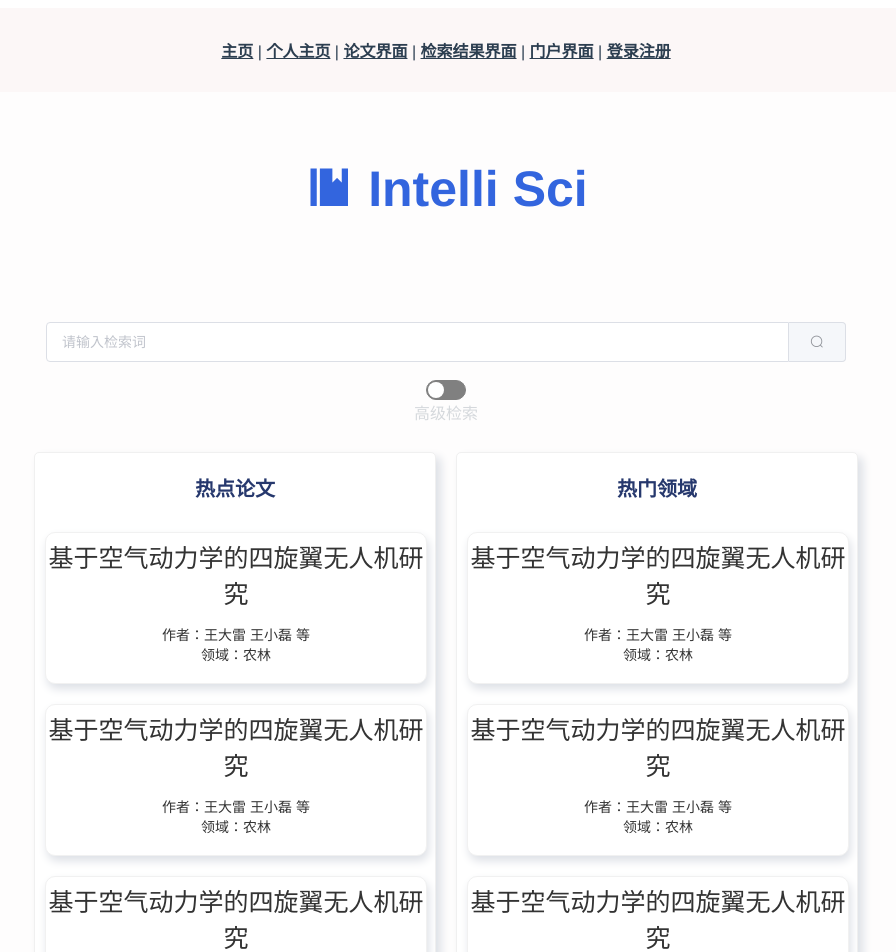
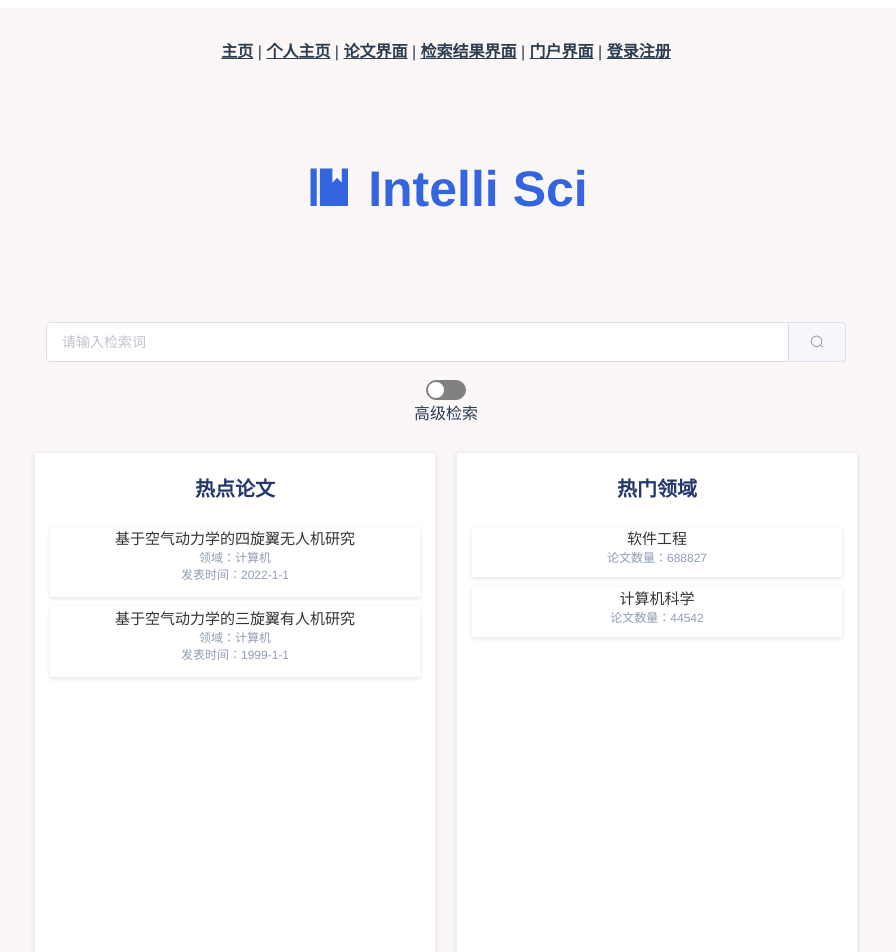
Before and after one commit to iL1nks/Vue-2022-Autumn, a Vue app: page / in a window 1280 px wide. Shown: the top 952 px of the page, without its empty margins (194-1090 px from the left). Built offline with nearby package versions, Linux system fonts and the light colour scheme; no server answers.

Commit message:
主页小改动

```diff
--- a/src/views/HomePageView.vue
+++ b/src/views/HomePageView.vue
@@ -76,72 +76,50 @@
 
 <br>
 
-
-  <!-- <el-container>
-  <el-header>Header</el-header>
-  <el-main>Main</el-main>
-</el-container> -->
-
-<!-- <img src="../assets/LoginBackground1.png" height="693" width="1536" style="position: absolute;left: 0px;top: 60px "> -->
-
-
-
 <div class="front">
   <div id="divs">
   <div class="div" id="div1">
     <div><p class="title_of_tuijian">热点论文</p></div>
     <!-- <div class="line"></div> -->
 
-    <div class="div_inside">
+    <div class="div_inside" v-for="(article, index) in recommend_articles" :key="index">
                     <div>
-      <a href="#" class="title_inside"> {{title1}}
-        <p class="otherifo_inside">作者：{{author1}} {{author2}} {{author3}}等<br>领域：{{field1}}</p>
+                      <el-row>
+
+                        <el-col>
+                          <a href="#" class="title_inside"> {{article.title}}
+                          <div>
+                            <!-- <div><span class="otherifo_inside">作者：{{article.author_name}} {{author2}} </span> </div> -->
+                            <div><span class="otherifo_inside">领域：{{article.field}} </span></div>
+                            <div><span class="otherifo_inside">发表时间：{{article.date}} </span></div>
+                          </div>
                           </a>
+
+                        </el-col>
+                      </el-row>
                     </div>
                   </div>
-
-    <div class="div_inside">
-      <div>
-      <a href="#" class="title_inside"> {{title1}}
-        <p class="otherifo_inside">作者：{{author1}} {{author2}} {{author3}}等<br>领域：{{field1}}</p>
-      </a>
-      </div>
-    </div>
-
-    <div class="div_inside">
-      <div>
-      <a href="#" class="title_inside"> {{title1}}
-        <p class="otherifo_inside">作者：{{author1}} {{author2}} {{author3}}等<br>领域：{{field1}}</p>
-      </a>
-      </div>
-    </div>
+                  <!-- <div class="line"></div> -->
 
   </div>
   <div class="div" id="div2">
     <div><p class="title_of_tuijian">热门领域</p></div>
-    <!-- <div class="line"></div> -->
 
-    <div class="div_inside">
+    <div class="div_inside2" v-for="(field, index) in fields" :key="index">
                     <div>
-      <a href="#" class="title_inside"> {{title1}}
-        <p class="otherifo_inside">作者：{{author1}} {{author2}} {{author3}}等<br>领域：{{field1}}</p>
+                      <el-row>
+
+                        <el-col>
+                          <a href="#" class="title_inside2"> {{field.name}}
+                          <div>
+                            <!-- <div><span class="otherifo_inside">作者：{{article.author_name}} {{author2}} </span> </div> -->
+                            <!-- <div><span class="otherifo_inside">领域：{{field.field}} </span></div> -->
+                            <div><span class="otherifo_inside2">论文数量：{{field.works_count}} </span></div>
+                          </div>
                           </a>
-      </div>
-    </div>
 
-    <div class="div_inside">
-      <div>
-      <a href="#" class="title_inside"> {{title1}}
-        <p class="otherifo_inside">作者：{{author1}} {{author2}} {{author3}}等<br>领域：{{field1}}</p>
-      </a>
-      </div>
-    </div>
-
-    <div class="div_inside">
-      <div>
-      <a href="#" class="title_inside"> {{title1}}
-        <p class="otherifo_inside">作者：{{author1}} {{author2}} {{author3}}等<br>领域：{{field1}}</p>
-      </a>
+                        </el-col>
+                      </el-row>
                     </div>
                   </div>
 
@@ -178,7 +156,48 @@ import qs from "qs";
 
         value1:'0',
 
-        field:[],
+        recommend_articles:[
+            {
+                authors:[
+                    {
+                        author_name:'张三',
+                    },
+                    {
+                        author_name:'AAAA',
+                    }
+                ],
+                title:'基于空气动力学的四旋翼无人机研究',
+                field:'计算机',
+                date:'2022-1-1',
+            },
+            {
+                authors:[
+                    {
+                        author_name:'张三',
+                    },
+                    {
+                        author_name:'BBBB',
+                    }
+                ],
+                title:'基于空气动力学的三旋翼有人机研究',
+                field:'计算机',
+                date:'1999-1-1',
+            },
+        ],
+
+        fields:[
+          {
+            name:'软件工程',
+            name_e:'',
+            works_count:688827,
+          },
+          {
+            name:'计算机科学',
+            name_e:'',
+            works_count:44542,
+          }
+
+        ],
       };
     },
     methods: {
@@ -297,27 +316,22 @@ import qs from "qs";
 .div {
     display: flex;
     /* background-color: white; */
-    justify-content: flex-start;
+    justify-content:flex-start;
+    /* justify-content: center; */
     flex-direction: column;
     width: 400px;
     height: 600px;
-    /* background: #86c7ff;  */
-    /* background:#dde9f8; */
-    background:white;
-  /* width: 100%;  */
-  /* font-size: 18px;  */
-  color: black;
-  /* border: 1px #d7edff solid;  */
+    /* color: black;  */
+    background-color: white;
     border: 1px #f0f0f0 solid;
-  border-radius: 5px;
-  margin: 0px 0px 7px 0px;
-  box-shadow:5px 5px 10px rgb(221, 224, 230);
-  /* background: linear-gradient(to right,#f1e6e9, #e3e9f0); */
+    /* border-radius: 5px;  */
+    box-shadow: 0 2px 4px rgba(0, 0, 0, .08), 0 0 6px rgba(0, 0, 0, .04);
     margin: 10px;
 }
 
 #divs {
     display: flex;
+    /* flex-direction: column; */
     justify-content: center;
 }
 
@@ -350,7 +364,7 @@ import qs from "qs";
 
 .background2 {
   /* background-color: #dddddd;  */
-  background-color: white;
+  /* background-color: white; */
   display: flex;
   /* flex-direction: column; */
   justify-content: center;
@@ -370,24 +384,25 @@ import qs from "qs";
 }
 
 .div_inside {
-  display: flex;
-    /* background-color: white; */
-    flex-direction: column;
-    justify-content: center;
-    width: 380px;
-    height: 150px;
-    /* background:#f0f5fc; */
+    height: 70px;
     background:white;
-  /* width: 100%;  */
-  /* font-size: 18px;  */
   color: black;
-  /* border: 1px #d7edff solid;  */
-  border: 1px #f1f1f1 solid;
-  border-radius: 10px;
-  margin: 0px 0px 7px 0px;
-  box-shadow:2px 5px 10px rgb(221, 224, 230);
-  /* background: linear-gradient(to right,#f1e6e9, #e3e9f0); */
-  margin: 10px;
+  box-shadow: 0 2px 4px rgba(0, 0, 0, .08), 0 0 6px rgba(0, 0, 0, .04);
+  margin-top: 5px;
+  margin-bottom: 5px;
+  margin-left: 15px;
+  margin-right: 15px;
+}
+
+.div_inside2 {
+    height: 50px;
+    background:white;
+  color: black;
+  box-shadow: 0 2px 4px rgba(0, 0, 0, .08), 0 0 6px rgba(0, 0, 0, .04);
+  margin-top: 5px;
+  margin-bottom: 5px;
+  margin-left: 15px;
+  margin-right: 15px;
 }
 
 .title_of_tuijian {
@@ -401,8 +416,8 @@ import qs from "qs";
 .title_inside {
  text-decoration: none;
  color: #333333;
- font-size: 25px;
- font-weight: 500;
+ font-size: 15px;
+ /* font-weight: 500; */
 }
 
 .title_inside:hover{
@@ -410,16 +425,41 @@ import qs from "qs";
 }
 
 .otherifo_inside {
-  font-size: 14px;
-  color: #333333;
-  font-weight: 500;
+  font-size: 12px;
+  color: #909eb4;
+  /* font-weight: 500; */
 }
 .otherifo_inside:hover {
   color: #666666;
 }
 
-/* .title_tuijianye {
-  font-size: 20px;
-} */
+.title_inside2 {
+ text-decoration: none;
+ color: #333333;
+ font-size: 15px;
+ /* font-weight: 500; */
+}
+
+.title_inside2:hover{
+  color: #666666;
+}
+
+.otherifo_inside2 {
+  font-size: 12px;
+  color: #909eb4;
+  /* font-weight: 500; */
+}
+.otherifo_inside2:hover {
+  color: #666666;
+}
+
+.articles-block {
+    padding-top: 10px;
+  }
+
+  .articles-block:hover {
+    background: #f4f9ff;
+    cursor: pointer;
+  }
 
 </style>
```
Also changed, not shown: 1 other file (tests, documents, lock files or other folders). Lines whose indentation alone changed are shown as unchanged.
